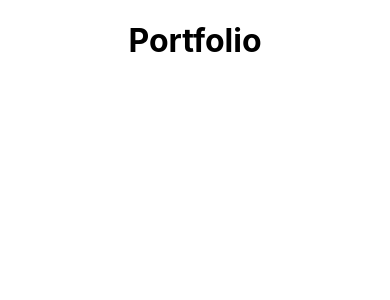
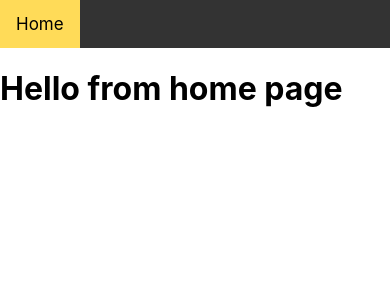
Before and after one commit to mrivera0014/Portfolio-2.0, a React (Create React App) app: page / in a window 390 px wide. Shown: the top 300 px of the page. Built offline with nearby package versions, Linux system fonts and the light colour scheme.

Commit message:
pages connected, navbar created and functional, not responsive yet

```diff
--- a/package.json
+++ b/package.json
@@ -8,6 +8,7 @@
     "@testing-library/user-event": "^12.8.3",
     "react": "^17.0.2",
     "react-dom": "^17.0.2",
+    "react-router-dom": "^5.2.0",
     "react-scripts": "4.0.3",
     "web-vitals": "^1.1.1"
   },
--- a/src/App.js
+++ b/src/App.js
@@ -1,11 +1,19 @@
 import React from 'react'
-import './App.css';
+import { BrowserRouter as Router, Switch, Route } from 'react-router-dom'
+import Nav from './components/Nav/Nav'
+import Home from './pages/Home'
 
 function App() {
   return (
-    <div className="App">
-      <h1>Portfolio</h1>
-    </div>
+    <Router>
+      <Nav />
+      <Switch>
+        <Route exact path={"/"}>
+          <Home />
+        </Route>
+      </Switch>
+    </Router>
+
   );
 }
 
--- /dev/null
+++ b/src/components/Nav/Nav.css
@@ -0,0 +1,57 @@
+/* Add a black background color to the top navigation */
+.topnav {
+  background-color: #333;
+  overflow: hidden;
+}
+
+/* Style the links inside the navigation bar */
+.topnav a {
+  float: left;
+  display: block;
+  color:#ffdb58;
+  text-align: center;
+  padding: 14px 16px;
+  text-decoration: none;
+  font-size: 17px;
+}
+
+/* Change the color of links on hover */
+.topnav a:hover {
+  background-color: #ffdb58;
+  color: black;
+}
+
+/* Add an active class to highlight the current page */
+/* .topnav a.active {
+  background-color: #4CAF50;
+  color: white;
+} */
+
+/* Hide the link that should open and close the topnav on small screens */
+.topnav .icon {
+  display: none;
+}
+
+/* When the screen is less than 600 pixels wide, hide all links, except for the first one ("Home"). Show the link that contains should open and close the topnav (.icon) */
+@media screen and (max-width: 600px) {
+  .topnav a:not(:first-child) {display: none;}
+  .topnav a.icon {
+    float: right;
+    display: block;
+  }
+}
+
+/* The "responsive" class is added to the topnav with JavaScript when the user clicks on the icon. This class makes the topnav look good on small screens (display the links vertically instead of horizontally) */
+@media screen and (max-width: 600px) {
+  .topnav.responsive {position: relative;}
+  .topnav.responsive a.icon {
+    position: absolute;
+    right: 0;
+    top: 0;
+  }
+  .topnav.responsive a {
+    float: none;
+    display: block;
+    text-align: left;
+  }
+}
--- /dev/null
+++ b/src/components/Nav/Nav.js
@@ -0,0 +1,18 @@
+import React from 'react'
+import './Nav.css'
+
+
+function Nav() {
+
+
+
+    return (
+        <nav className="topnav">
+            <a href="#home" className="active">Home</a>
+            <a href="#projects">Projects</a>
+            <a href="#contact">Contact</a>
+        </nav>
+    )
+}
+
+export default Nav
--- /dev/null
+++ b/src/pages/Home.js
@@ -0,0 +1,14 @@
+import React from 'react'
+
+function Home() {
+
+    //create state
+
+    return (
+        <div>
+            <h1>Hello from home page</h1>
+        </div>
+    )
+}
+
+export default Home
```
Also changed, not shown: public/index.html (+4 -4 lines), src/components/Card/Card.js (added, +11 -0 lines), src/index.js (line endings or trailing spaces), 1 other file (tests, documents, lock files or other folders).
